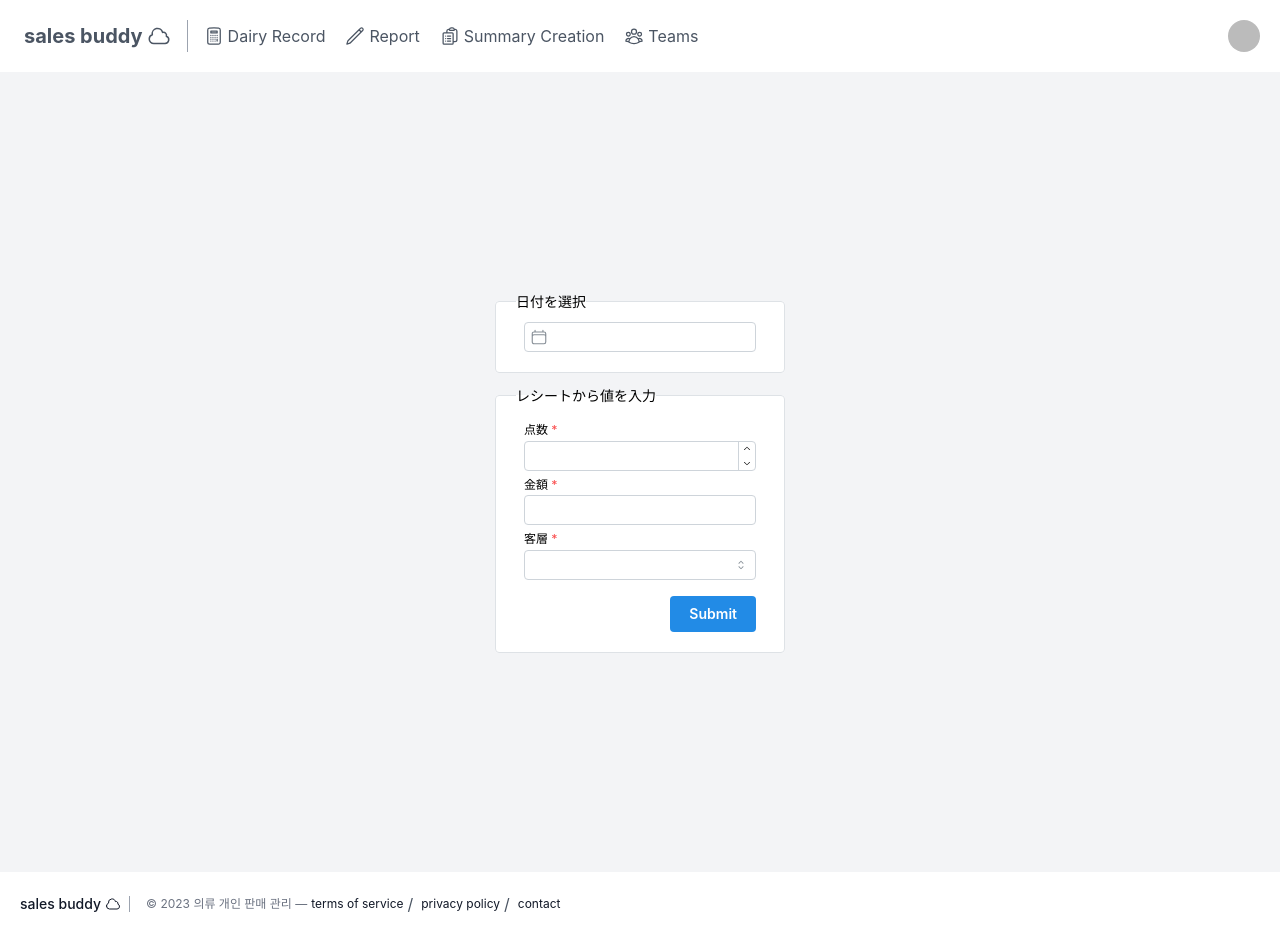
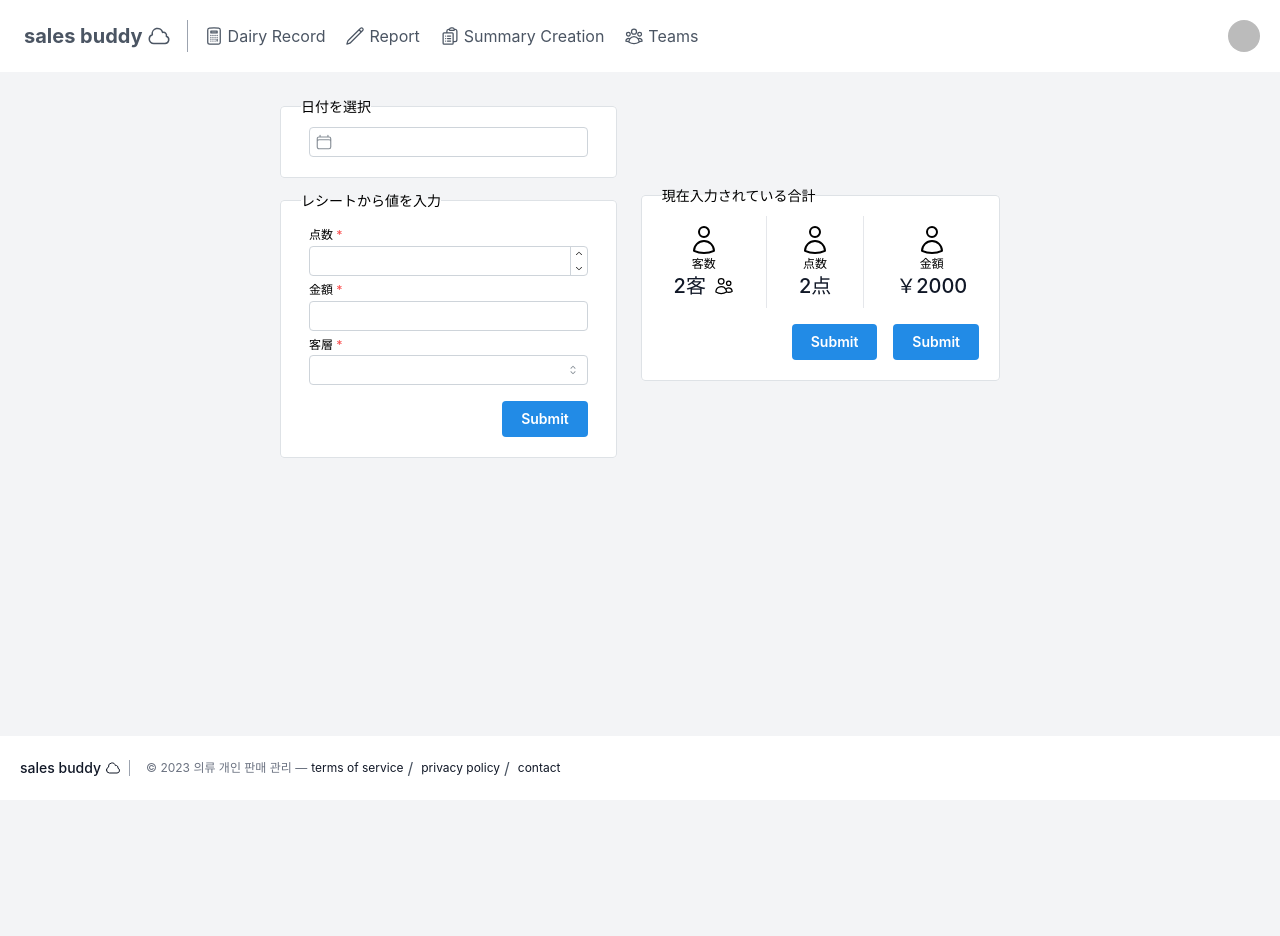
Before and after one commit to eriplume/sales_buddy, a Next.js app: page /dairyrecord in a window 1280 px wide. After the commit the page ends 800 px from the top, so only its background shows below. Built offline with nearby package versions, Linux system fonts and the light colour scheme; no server answers; sample sign-in values are in the browser's storage.

Commit message:
:construction: Feat: dairyrecordページ仮 #4

```diff
--- a/app/(authenticated)/dairyrecord/page.tsx
+++ b/app/(authenticated)/dairyrecord/page.tsx
@@ -1,11 +1,13 @@
 import Caluculator from "@/app/components/page/DairyRecord/Caluculator";
+import Submit from "@/app/components/page/DairyRecord/Submit";
 
 export default function DairyRecordPage() {
     return (
       <>
-      <div className="flex flex-col justify-center items-center m-auto p-6 z-0">
+      <div className="flex flex-col md:flex-row justify-center items-center m-auto p-6 z-0 md:gap-x-6 max-w-3xl mx-auto">
         <Caluculator/>
+        <Submit/>
       </div>
       </>
     )
-  }
+}
--- a/app/(authenticated)/layout.tsx
+++ b/app/(authenticated)/layout.tsx
@@ -8,11 +8,9 @@ export default function AuthenticatedLayout({
 
   return (
     <>
-      <div className="flex flex-col justify-center items-center min-h-screen">
         <RequireAuth>
         {children}
         </RequireAuth>
-      </div>
     </>
   )
 }
--- a/app/components/page/DairyRecord/Caluculator.tsx
+++ b/app/components/page/DairyRecord/Caluculator.tsx
@@ -6,6 +6,7 @@ import Datepicker from './DatePicker';
 export default function Caluculator() {
   return (
     <>
+    <div className="flex flex-col w-full max-w-lg">
       <Fieldset legend="日付を選択" className='flex w-full'>
         <div className="felx space-y-4 w-full px-2 mx-auto">
           {/* レシート内容の入力 */}
@@ -18,6 +19,7 @@ export default function Caluculator() {
           <RecordInputForm/>
         </div>
       </Fieldset>
+      </div>
     </>
   )
 }
```
